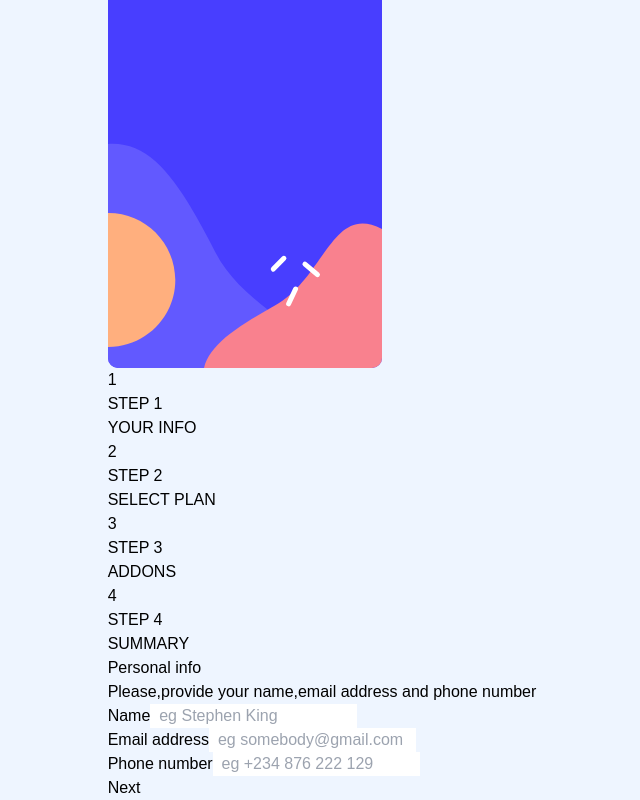
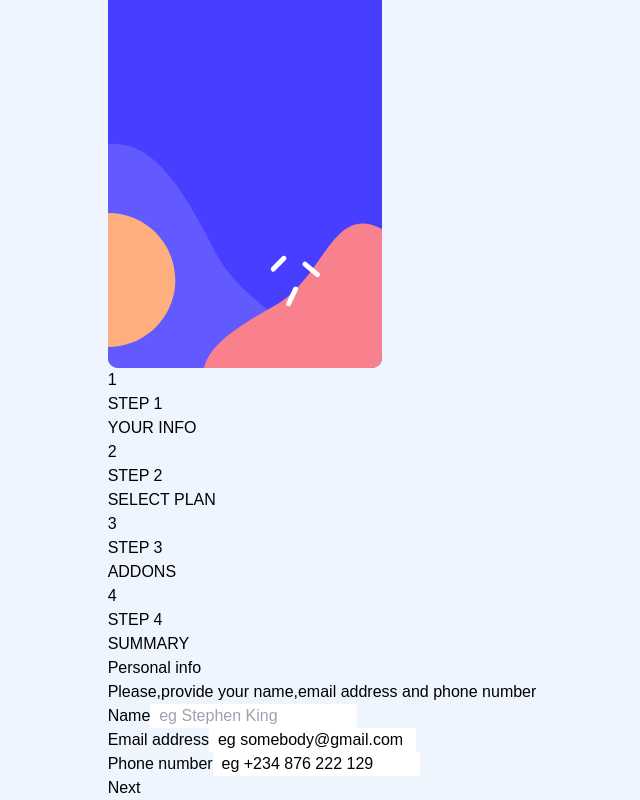
Before and after one commit to The-BigMan-tech/User-setup, a Next.js app: page /#/ in a window 1280 px wide. Shown: the part 200-1000 px from the top of the page, without its empty margins (318-958 px from the left). Built offline with nearby package versions, Linux system fonts and the light colour scheme.

Commit message:
A very massive update

```diff
--- a/src/app/page.js
+++ b/src/app/page.js
@@ -5,7 +5,7 @@ import RightComponent from '@/components/right-comp'
 import { HashRouter } from 'react-router-dom'
 
 const Setup = tw.div`
-    flex bg-white w-[60rem] h-[33rem] relative top-9 border-2 border-transparent rounded-xl
+    flex bg-white w-[60rem] h-[33rem] relative top-9 border-2 border-transparent rounded-xl shadow-xl
 `
 export default function Main() {
   return (
--- a/src/components/right-comp.js
+++ b/src/components/right-comp.js
@@ -11,6 +11,7 @@ import LeftComponent from './left-comp'
 const Steps = tw.div`
     flex relative left-24 top-10
 `
+//I can use location to send data across routes
 export default function RightComponent() {
     const location = useLocation()
     return (
--- a/src/components/step-1.js
+++ b/src/components/step-1.js
@@ -1,6 +1,6 @@
 'use client'
 import tw from 'tailwind-styled-components'
-import {Link} from 'react-router-dom'
+import {Link,useLocation} from 'react-router-dom'
 import {useState} from 'react'
 
 export const Heading = tw.h1`
@@ -25,30 +25,35 @@ export const NextButton = tw.button`
     bg-[#798798] text-white w-24 h-12 font-[Consolas] border-2 border-transparent rounded-md fixed bottom-12 right-56
 `
 export default function Step1() {
+    const location = useLocation()
+    let prev_states = location.state
+    if (prev_states == null) {
+        console.log("IS NULL")
+        prev_states = ["","  eg somebody@gmail.com","  eg +234 876 222 129"]
+    }
+
     const NextButton1 = tw(NextButton)`
         ${(props)=>((props.$name.length != 0) && (props.$email.length != 0) && (props.$phoneNum.length != 0))?'bg-[#02295a]':null}
     `
     function validateInput() {
-        if ((name.length == 0) || (email.length == 0) || (phoneNum.length == 0)){
-            console.log("NO FIELD CAN BE EMPTY")
-        }
-        setName(name)
+        //*TO BE IMPLEMENTED LATER
     }
-    const [name,setName] = useState('')
+    const [name,setName] = useState(prev_states[0])
     function recordName(event) {
         setName(event.target.value)
     }
-    const [email,setEmail] = useState('')
+    const [email,setEmail] = useState(prev_states[1])
     function recordEmail(event) {
         setEmail(event.target.value)
     }
-    const [phoneNum,setPhoneNum] = useState('')
+    const [phoneNum,setPhoneNum] = useState(prev_states[2])
     function recordPhoneNum(event) {
         setPhoneNum(event.target.value)
     }
     let next = <NextButton1 onClick={validateInput} $name={name} $email={email} $phoneNum = {phoneNum}>Next</NextButton1>
-    if ((name.length != 0) && (name.length != 0) && (name.length != 0)) {
-        next = <Link to="/step-2">{next}</Link>
+    if ((name.length != 0) && (email.length != 0) && (phoneNum.length != 0)) {
+        let track = [name,email,phoneNum]
+        next = <Link to="/step-2" state={track}>{next}</Link>
     }
     return(
         <>
@@ -61,11 +66,11 @@ export default function Step1() {
             </Form>
             <Form>
                 <Label>Email address</Label>
-                <InputBox onChange={recordEmail} value={email} placeholder="  eg somebody@gmail.com"/>
+                <InputBox onChange={recordEmail} value={email}/>
             </Form>
             <Form>
                 <Label>Phone number</Label>
-                <InputBox onChange={recordPhoneNum} value={phoneNum} placeholder="  eg +234 876 222 129"/>
+                <InputBox onChange={recordPhoneNum} value={phoneNum}/>
             </Form>
         </StepFlex>
         {next}
--- a/src/components/step-2.js
+++ b/src/components/step-2.js
@@ -1,7 +1,7 @@
 import { StepFlex,Heading,Instruction,NextButton} from './step-1'
 import tw from 'tailwind-styled-components'
 import { useState } from 'react'
-import {Link} from 'react-router-dom'
+import {Link,useLocation} from 'react-router-dom'
 
 const PlanFlex = tw.div`
     flex gap-5
@@ -39,6 +39,10 @@ export const GoBack = tw(NextButton)`
 
 
 export default function Step2() {
+    const location = useLocation()
+    let prev_states = location.state
+    console.log("PREVIOUS",prev_states)
+
     const NextButton2 = tw(NextButton)`
         ${(props)=>(props.$proceed == true)?'bg-[#02295a]':null}
     `
@@ -102,7 +106,7 @@ export default function Step2() {
             </TogglePeriod>
         </StepFlex>
         {next}
-        <Link to="/step-1"><GoBack>GoBack</GoBack></Link>
+        <Link to="/step-1" state={prev_states}><GoBack>GoBack</GoBack></Link>
         </>
     )
 }
```
